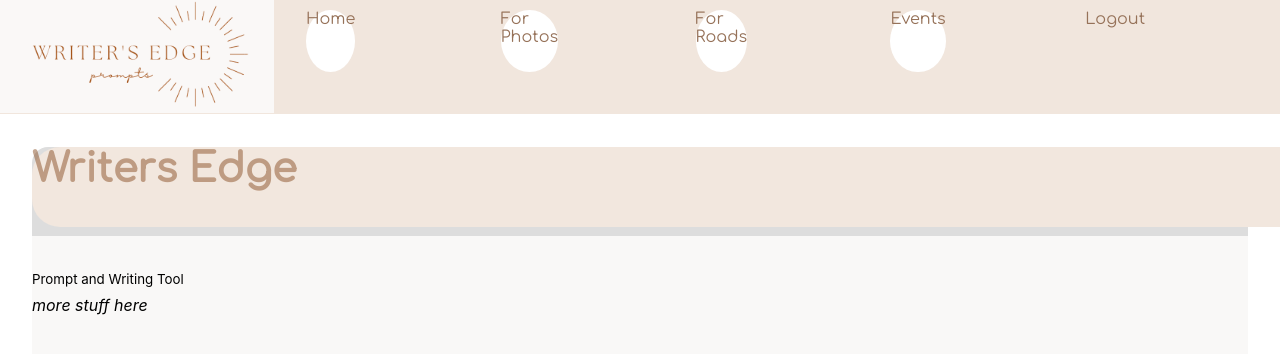
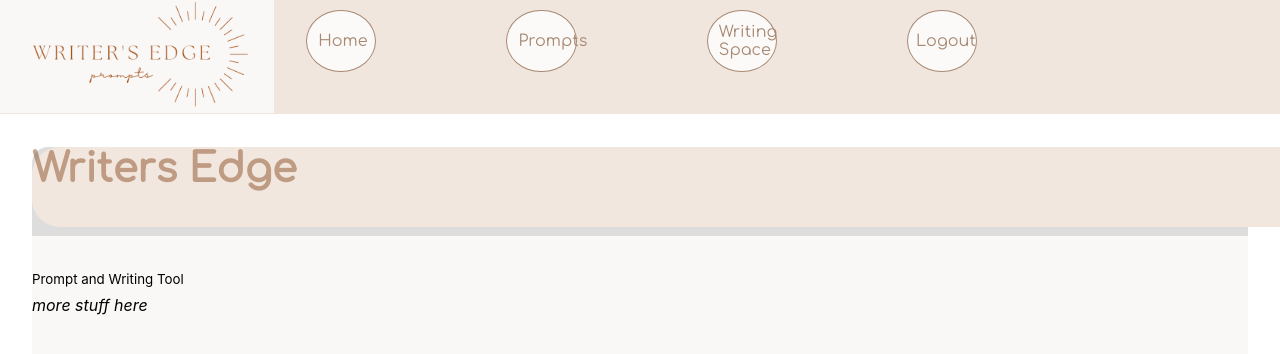
Before and after one commit to madison-hepner/writers-edge-client, a React app: page / in a window 1280 px wide. Shown: the top 354 px of the page. Built offline with nearby package versions, Linux system fonts and the light colour scheme; sample sign-in values are in the browser's storage.

Commit message:
style changes

```diff
--- a/src/components/nav/NavBar.css
+++ b/src/components/nav/NavBar.css
@@ -9,39 +9,53 @@
 }
 
 .navbar__item {
-    max-width: 20em;
     display: flex;
-    flex-basis: 20%;
+    max-height: 2.77em;
+    background-color: white;
+    border: 1px solid #967259;
+    opacity: 80%;
+    max-width: 3.27em;
+    padding: .5em;
+    border-radius: 50%;
     list-style-type: none;
     color: #967259;
     font-family: 'Comfortaa', cursive;
-    align-content: space-between;
+    justify-content: space-evenly;
+    align-items: center;
+}
+
+.navbar__item:hover {
+    display: flex;
+    max-height: 2.77em;
+    background-color: white;
+    border: 1px solid #967259;
+    box-shadow: .2em .1em .2em .1em white;
+    max-width: 3.27em;
+    padding: .5em;
+    border-radius: 50%;
+    list-style-type: none;
+    color: #967259;
+    font-family: 'Comfortaa', cursive;
+    justify-content: space-evenly;
+    align-items: center;
 }
 
 .navbar__link {
     display: flex;
-    flex-basis: 20%;
-    border-radius:50%;
-    max-height: 60%;
-    max-width: 60%;
-    background-color: white;
+    padding: .2em;
+    align-content: center;
     color: #967259 !important;
     text-decoration: none;
-    align-content: space-between;
+    justify-content: space-between;
     font-family: 'Comfortaa', cursive;
 }
 
 .navbar__link:hover {
     display: flex;
-    flex-basis: 20%;
-    border-radius:50%;
-    max-height: 90%;
-    max-width: 200%;
-    background-color: white;
     color: #967259 !important;
     font-size: 11.2pt;
     font-weight: bold;
-    align-content: space-between;
+    justify-content: space-between;
     font-family: 'Comfortaa', cursive;
 }
 
@@ -70,3 +84,10 @@
     object-fit: cover;
     background-color: transparent;
 }
+
+.buffer {
+    width: 10px;
+    height: 10px;
+    margin-left: -2.5em;
+    padding-right: 10em;
+}
--- a/src/components/nav/NavBar.js
+++ b/src/components/nav/NavBar.js
@@ -13,15 +13,15 @@ export const NavBar = (props) => {
             <li className="navbar__item active">
                 <Link className="navbar__link" to="/">Home</Link>
             </li>
+            <div className="buffer"></div>
             <li className="navbar__item">
-                <Link className="navbar__link" to="/photos"> For Photos</Link>
+                <Link className="navbar__link" to="/photos"> Prompts</Link>
             </li>
+            <div className="buffer"></div>
             <li className="navbar__item">
-                <Link className="navbar__link" to="/roads"> For Roads</Link>
+                <Link className="navbar__link" to="/roads"> Writing Space</Link>
             </li>
-            <li className="navbar__item">
-                <Link className="navbar__link" to="/events">Events</Link>
-            </li>
+            <div className="buffer"></div>
 
             <li className="navbar__item">
             {
```
